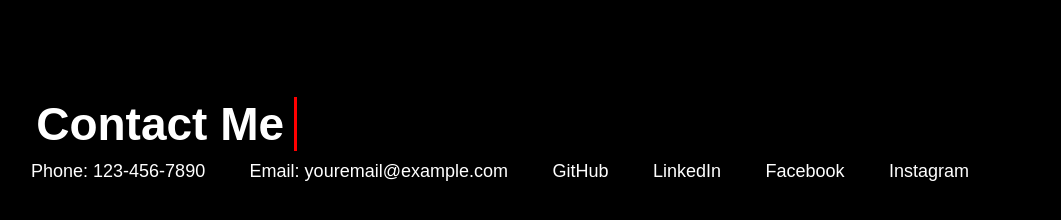
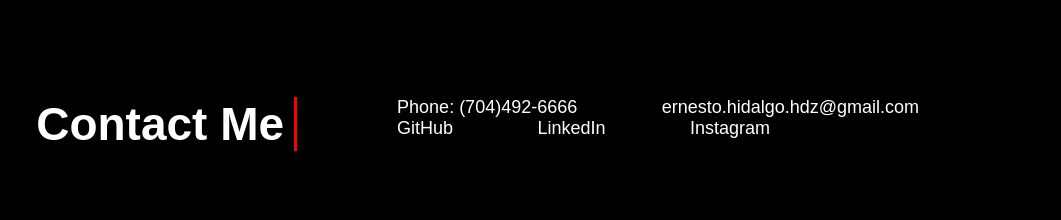
Before and after one commit to seokhh10/Portfolio, a plain HTML site: page index.html in a window 1280 px wide. Shown: the part 1050-1270 px from the top of the page, without its empty margins (39-1100 px from the left). Drawn offline with Linux system fonts and the light colour scheme.

Commit message:
contact me links are working

```diff
--- a/assets/css/style.css
+++ b/assets/css/style.css
@@ -40,7 +40,7 @@ header nav {
 nav ul li{
     display: inline-block;
     list-style: none;
-    margin: 10px 20px;
+    margin-left: 80px;
 }
 
 nav ul li a{
@@ -162,6 +162,11 @@ nav ul li a:hover::after{
     opacity: 0.1;
 }
 
+@media screen and (min-width: 1060px) {
+    #fix-alignment {
+        margin-bottom: 360px;
+    }
+}
 /*
 .project {
     margin: 40px;
@@ -179,19 +184,3 @@ nav ul li a:hover::after{
     flex-wrap: wrap;
     justify-content: space-around;
 }
-.project img {
-
-    width: 100%;
-    opacity: 1;
-}
-
-.project img:hover  {
-    opacity: 0.1;
-}
-
-
-    @media screen and (min-width: 1060px) {
-        #fix-alignment {
-            margin-bottom: 360px;
-        }
-    }
--- a/index.html
+++ b/index.html
@@ -72,18 +72,17 @@
    <div class="me">
         <h3 id="contact-me">Contact Me</h3>
 
-        <div class="left-text"></div>
+        <div class="left-text">
         <nav>
           <ul>
-              <li><a href="tel:1234567890">Phone: 123-456-7890</a></li>
-              <li><a href="mailto:youremail@example.com">Email: youremail@example.com</a></li>
-              <li><a href="https://github.com/yourusername">GitHub</a></li>
-              <li><a href="https://www.linkedin.com/in/yourprofile">LinkedIn</a></li>
-              <li><a href="https://www.facebook.com/yourprofile">Facebook</a></li>
-              <li><a href="https://www.instagram.com/yourprofile">Instagram</a></li>
+              <li><a href="tel:1234567890">Phone: (704)492-6666</a></li>
+              <li><a href="mailto:youremail@example.com">ernesto.hidalgo.hdz@gmail.com</a></li>
+              <li><a href="https://github.com/seokhh10">GitHub</a></li>
+              <li><a href="https://www.linkedin.com/in/ernesto-hidalgo-b7889014b/">LinkedIn</a></li>
+              <li><a href="https://www.instagram.com/">Instagram</a></li>
           </ul>
       </nav>
-
+    </div>
    </div>
 
 
```
